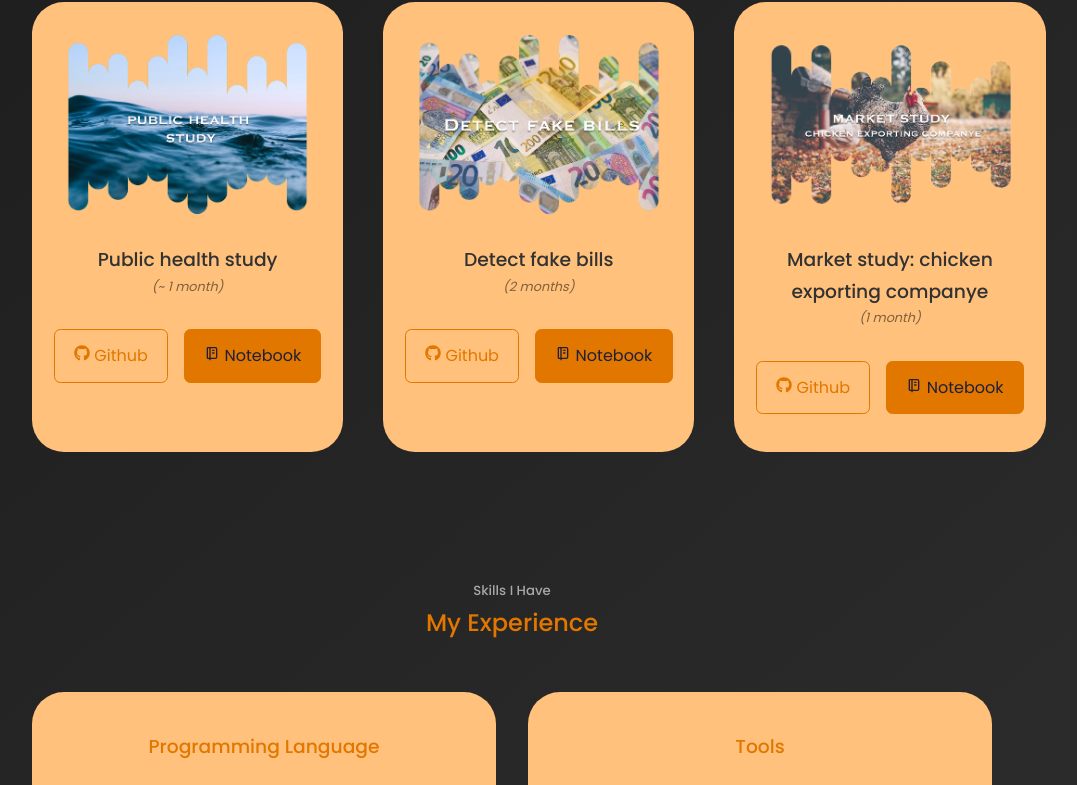
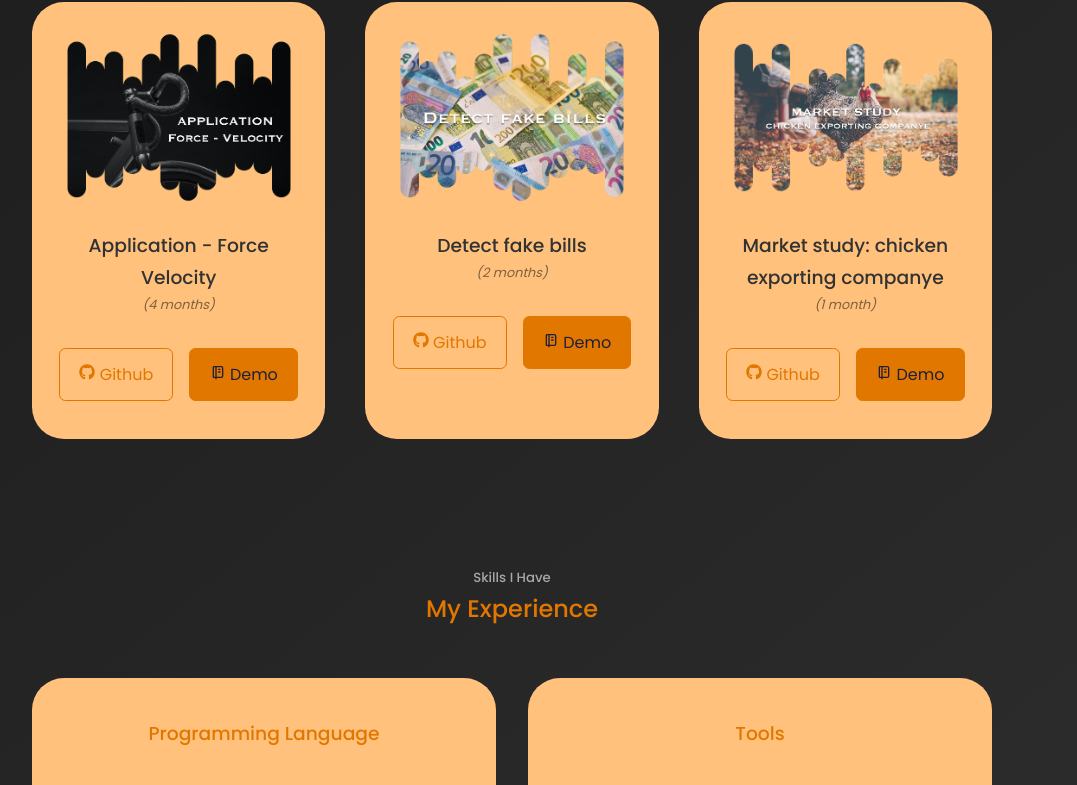
Before and after one commit to CoCasali/cv, a React (Create React App) app: page / in a window 1280 px wide. Shown: the part 1748-2533 px from the top of the page, without its empty margins (128-1205 px from the left). Built offline with nearby package versions, Linux system fonts and the light colour scheme.

Commit message:
new project

```diff
--- a/src/components/portfolio/Portfolio.jsx
+++ b/src/components/portfolio/Portfolio.jsx
@@ -1,6 +1,6 @@
 import React from 'react'
 import './portfolio.css'
-import IMG1 from '../../assets/projet4.png'
+import IMG1 from '../../assets/application_force_velocity.png'
 import IMG2 from '../../assets/projet10.png'
 import IMG3 from '../../assets/projet9.png'
 import {FaGithub} from 'react-icons/fa'
@@ -13,10 +13,10 @@ const data = [
   {
     id: 1,
     image: IMG1,
-    title: 'Public health study',
-    duration: "(~ 1 month)",
-    github: 'https://github.com/CoCasali/public-health-study',
-    demo: 'https://github.com/CoCasali/public-health-study/blob/main/notebook.ipynb'
+    title: 'Application - Force Velocity',
+    duration: "(4 months)",
+    github: 'https://github.com/CoCasali/pfv',
+    demo: 'https://profil-force-vitesse.streamlit.app/'
   },
   {
     id: 2,
@@ -53,8 +53,8 @@ const Portfolio = () => {
               <h3>{title}</h3>
               <p>{duration}</p>
               <div className="portfolio__item-cta">
-                <a href={github} className='btn' target='_blank'> <FaGithub/> Github</a>
-                <a href={demo} className='btn btn-primary' target='_blank'><TbNotebook/> Notebook</a>
+                <a href={github} className='btn' target='_blank' rel="noopener noreferrer"> <FaGithub/> Github</a>
+                <a href={demo} className='btn btn-primary' target='_blank' rel="noopener noreferrer"><TbNotebook/> Demo</a>
               </div>
               </article>
             )
--- a/src/components/portfolio/portfolio.css
+++ b/src/components/portfolio/portfolio.css
@@ -2,6 +2,9 @@
     display: grid;
     grid-template-columns: repeat(3, 1fr);
     gap: 2.5rem;
+
+    /* grid-template-columns: repeat(3, 1fr);
+    gap: 2.5rem; */
 }
 
 .portfolio__item {
```
Also changed, not shown: src/assets/application_force_velocity.png (added).
